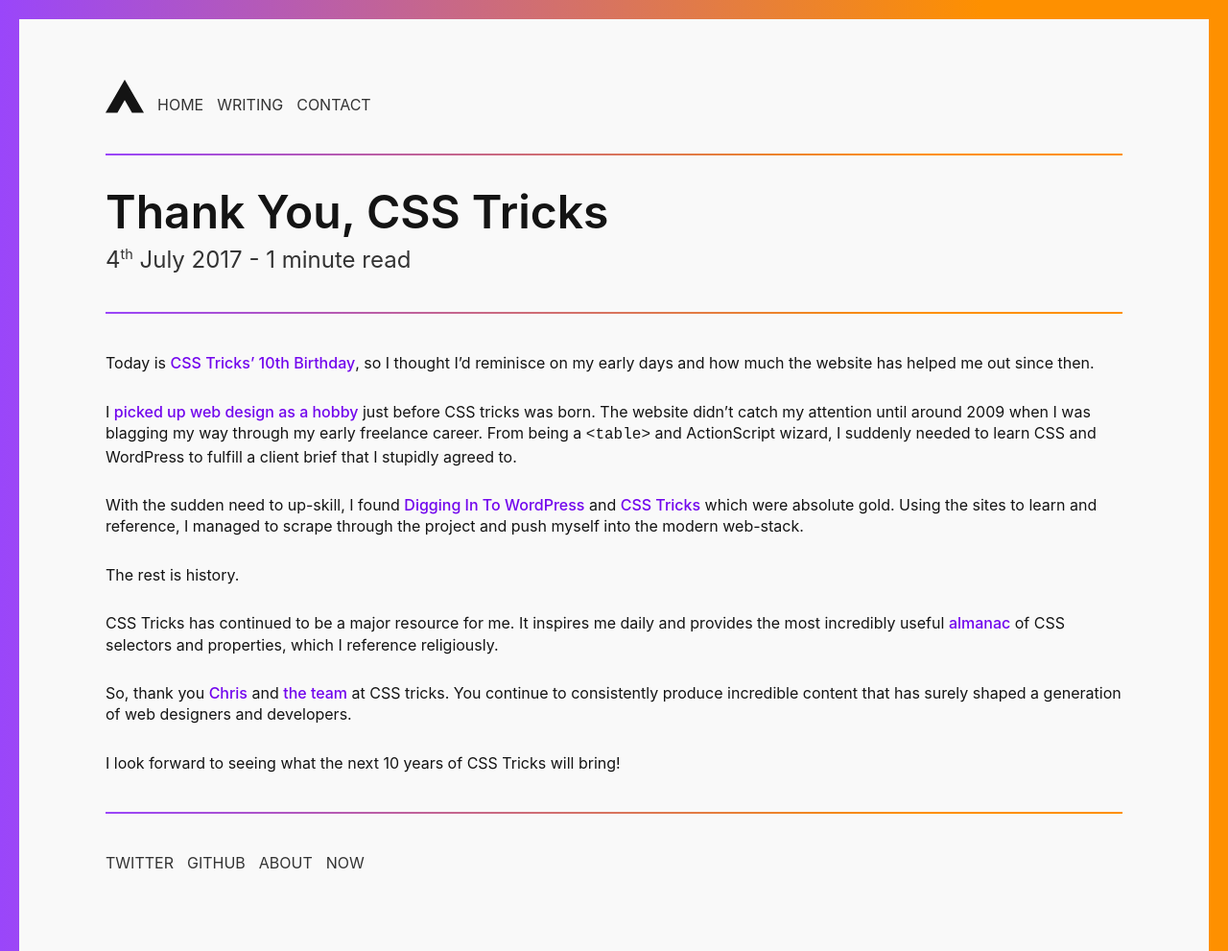
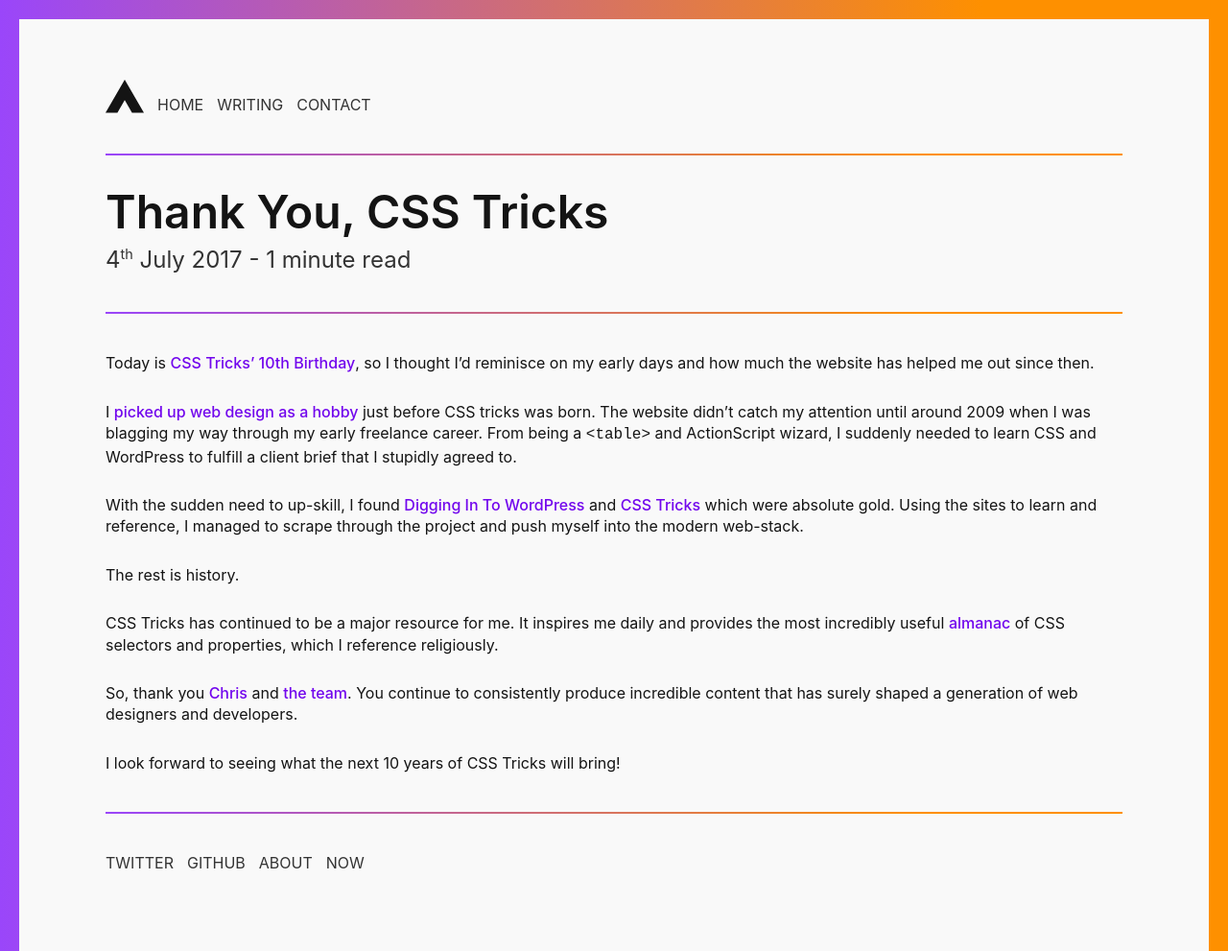
Before and after one commit to Andy-set-studio/hankchizljaw.io-legacy, a Jekyll site: the page built from _posts/2017-07-04-thank-you-css-tricks.md, in a window 1280 px wide. Shown: the whole page at 96% size. Built offline with Jekyll 4.4.1, drawn with Linux system fonts in a browser that asks for light colours.

Commit message:
Blog post tweaks

```diff
--- a/_posts/2017-07-04-thank-you-css-tricks.md
+++ b/_posts/2017-07-04-thank-you-css-tricks.md
@@ -13,6 +13,6 @@
 
 CSS Tricks has continued to be a major resource for me. It inspires me daily and provides the most incredibly useful [almanac](https://css-tricks.com/almanac/) of CSS selectors and properties, which I reference religiously.
 
-So, thank you [Chris](https://twitter.com/chriscoyier) and [the team](https://css-tricks.com/about/) at CSS tricks. You continue to consistently produce incredible content that has surely shaped a generation of web designers and developers.
+So, thank you [Chris](https://twitter.com/chriscoyier) and [the team](https://css-tricks.com/about/). You continue to consistently produce incredible content that has surely shaped a generation of web designers and developers.
 
 I look forward to seeing what the next 10 years of CSS Tricks will bring!
```
